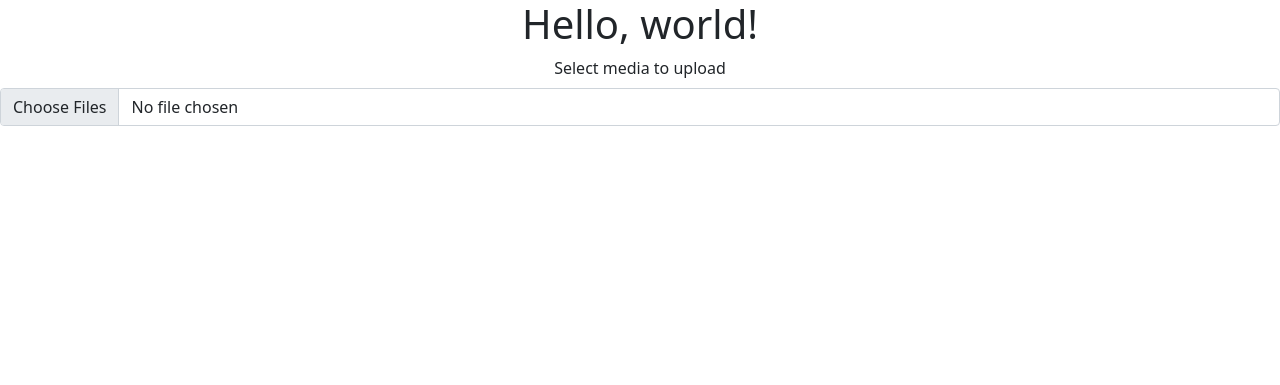
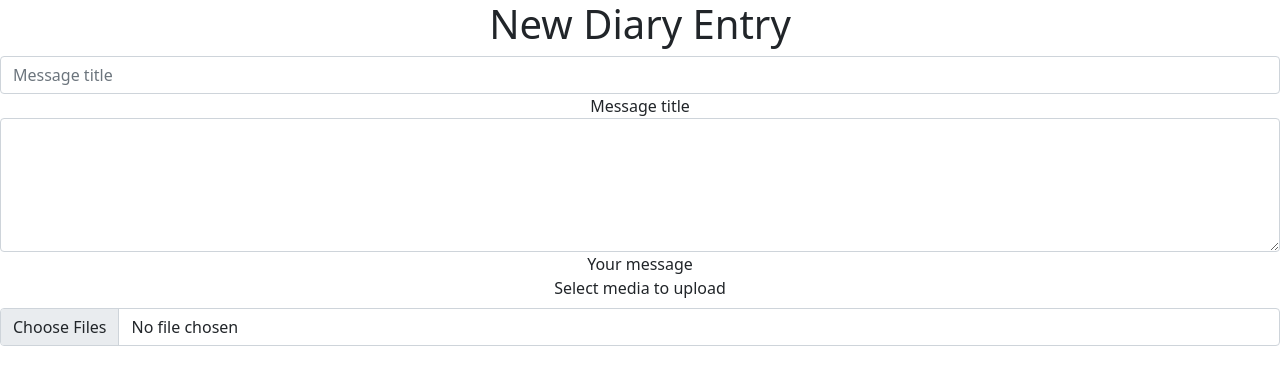
Before and after one commit to willcooley4/icu-diary, a Flask app: template diary/templates/newentry.html in a window 1280 px wide. Shown: the top 385 px of the page. Run offline with Flask 2, Linux system fonts and the light colour scheme; the template is opened without the code that fills it, so the values that code supplies are empty; some libraries are stand-ins or nearby versions.

Commit message:
more work on new message page

```diff
--- a/diary/__init__.py
+++ b/diary/__init__.py
@@ -1,5 +1,7 @@
 import os
 from flask import Flask, session
+
+from diary.newentry import entry_page
 
 
 def create_app(test_config=None):
@@ -35,7 +37,8 @@ def create_app(test_config=None):
     from diary import home
     app.register_blueprint(home.bp)
 
-    from diary.newentry import entry_page
+    from diary import newentry
+    app.register_blueprint(newentry.bp)
 
 
     ''''
--- a/diary/templates/newentry.html
+++ b/diary/templates/newentry.html
@@ -8,17 +8,30 @@
     <!-- Bootstrap CSS -->
     <link href="https://cdn.jsdelivr.net/npm/bootstrap@5.1.2/dist/css/bootstrap.min.css" rel="stylesheet" integrity="sha384-uWxY/CJNBR+1zjPWmfnSnVxwRheevXITnMqoEIeG1LJrdI0GlVs/9cVSyPYXdcSF" crossorigin="anonymous">
 
-    <title>Hello, world!</title>
+    <title>New Entry Page</title>
   </head>
   <body>
-    <h1>Hello, world!</h1>
+    <h1>New Diary Entry</h1>
 
+  <body class="text-center">
+      <form action="newentry" method="post" enctype="multipart/form-data">
 
-    <body class = "text-center">
+        <div class="form-group">
+            <input type="text" class="form-control" id="title" placeholder="Message title" name="title">
+            <label for="title">Message title</label>
+        </div>
+
+        <div class="form-group">
+            <textarea class="form-control" id="content" name = "content" rows="5"></textarea>
+            <label for="content">Your message</label>
+        </div>
+
         <div class = "mb-3">
-            <label for="formFileMultiple" class="form-label">Select media to upload</label>
-            <input class="form-control" type="file" id="formFileMultiple" multiple>
+            <label for="media" class="form-label">Select media to upload</label>
+            <input class="form-control" type="file" id="media" name = "media" multiple>
         </div>
-    </body>
+
+      </form>
   </body>
+
 </html>
```
Also changed, not shown: diary/newentry.py (+7 -6 lines).
